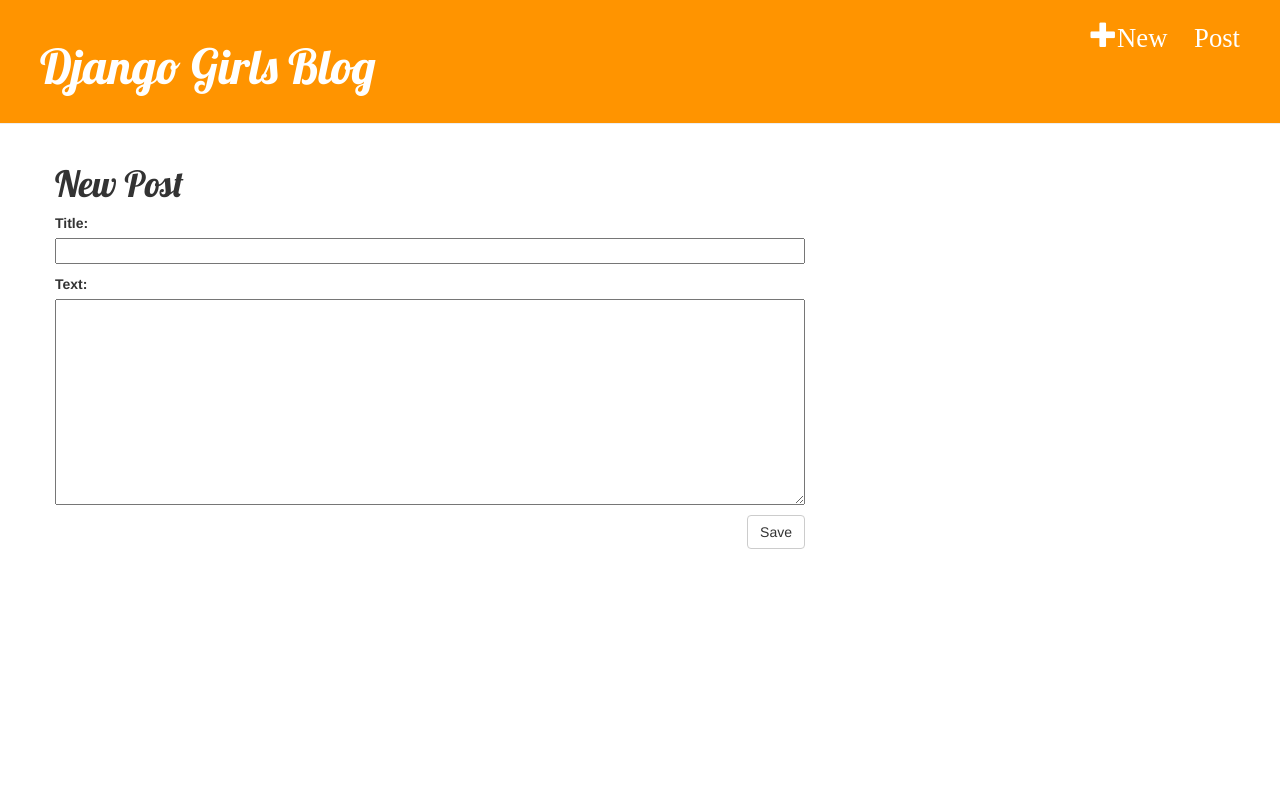
After one commit to maniafish/django_blog, a Django app: page /post/new/ in a window 1280 px wide. The commit adds this page. Run offline with Django 3.2, Linux system fonts and the light colour scheme; the visitor is signed in with stand-in values (Sample User, id 1); some libraries are stand-ins or nearby versions.

Commit message:
表单相关操作

```diff
--- /dev/null
+++ b/blog/forms.py
@@ -0,0 +1,9 @@
+from django import forms
+from .models import Post
+
+
+class PostForm(forms.ModelForm):
+
+    class Meta:
+        model = Post
+        fields = ('title', 'text',)
--- /dev/null
+++ b/blog/static/css/blog.css
@@ -0,0 +1,47 @@
+.page-header {
+	background-color: #ff9400;
+	margin-top: 0;
+	padding: 20px 20px 20px 40px;
+}
+
+.page-header h1, .page-header h1 a, .page-header h1 a:visited, .page-header h1 a:active {
+	color: #ffffff;
+	font-size: 36pt;
+	text-decoration: none;
+}
+
+.content {
+	margin-left: 40px;
+}
+
+h1, h2, h3, h4 {
+	font-family: 'Lobster', cursive;
+}
+
+.date {
+	float: right;
+	color: #828282;
+}
+
+.save {
+	float: right;
+}
+
+.post-form textarea, .post-form input {
+	width: 100%;
+}
+
+.top-menu, .top-menu:hover, .top-menu:visited {
+	color: #ffffff;
+	float: right;
+	font-size: 20pt;
+	margin-right: 20px;
+}
+
+.post {
+	margin-bottom: 70px;
+}
+
+.post h2 a, .post h2 a:visited {
+	color: #000000;
+}
--- /dev/null
+++ b/blog/templates/blog/base.html
@@ -0,0 +1,27 @@
+{% load staticfiles %}
+
+<html>
+    <head>
+        <link href="//cdn.bootcss.com/bootstrap/4.0.0-alpha.3/css/bootstrap.css" rel="stylesheet">
+        <link href="//cdn.bootcss.com/bootstrap/4.0.0-alpha.3/css/bootstrap.min.css" rel="stylesheet">
+        <link rel="stylesheet" href="{% static 'css/blog.css' %}">
+		<link href="//fonts.googleapis.com/css?family=Lobster&subset=latin,latin-ext" rel="stylesheet" type="text/css">
+        <title>Django Girls blog</title>
+    </head>
+    <body>
+        <div class="page-header">
+            {% if user.is_authenticated %}
+                <a href="{% url 'post_new' %}" class="top-menu"><span class="glyphicon glyphicon-plus">New Post</span></a>
+            {% endif %}
+            <h1><a href="/">Django Girls Blog</a></h1>
+        </div>
+        <div class="content container">
+            <div class="row">
+                <div class="col-md-8">
+                    {% block content %}
+                    {% endblock %}
+                </div>
+            </div>
+        </div>
+    </body>
+</html>
--- /dev/null
+++ b/blog/templates/blog/post_edit.html
@@ -0,0 +1,9 @@
+{% extends 'blog/base.html' %}
+
+{% block content %}
+<h1>New Post</h1>
+<form method="POST" class="post-form">{% csrf_token %}
+    {{ form.as_p }}
+    <button type="submit" class="save btn btn-default">Save</button>
+</form>
+{% endblock %}
--- a/blog/urls.py
+++ b/blog/urls.py
@@ -3,5 +3,9 @@ from . import views
 
 
 urlpatterns = [
+    url(r'^post/(?P<pk>[0-9]+)/$', views.post_detail, name='post_detail'),
+    url(r'^post/(?P<pk>[0-9]+)/edit/$', views.post_edit, name='post_edit'),
+    url(r'^post/(?P<pk>[0-9]+)/delete/$', views.post_delete, name='post_delete'),
     url(r'^$', views.post_list, name='post_list'),
+    url(r'^post/new/$', views.post_new, name='post_new'),
 ]
--- a/blog/views.py
+++ b/blog/views.py
@@ -1,5 +1,58 @@
-from django.shortcuts import render
+from django.shortcuts import render, get_object_or_404
+from .models import Post
+from django.utils import timezone
+from .forms import PostForm
+from django.core.urlresolvers import reverse
+from django.http import HttpResponseRedirect
 
 
 def post_list(request):
-    return render(request, 'blog/post_list.html', {})
+    posts = Post.objects.filter(
+        published_date__lte=timezone.now()).order_by('published_date')
+    return render(request, 'blog/post_list.html', {'posts': posts})
+
+
+def post_detail(request, pk):
+    post = get_object_or_404(Post, pk=pk)
+    return render(request, 'blog/post_detail.html', {'post': post})
+
+
+def post_new(request):
+    if request.method == "POST":
+        form = PostForm(request.POST)
+        if form.is_valid():
+            post = form.save(commit=False)
+            post.author = request.user
+            post.published_date = timezone.now()
+            post.save()
+        return HttpResponseRedirect((reverse('post_detail', args=(post.pk,))))
+    else:
+        form = PostForm()
+    return render(request, 'blog/post_edit.html', {'form': form})
+
+
+def post_edit(request, pk):
+    post = get_object_or_404(Post, pk=pk)
+    if request.method == "POST":
+        form = PostForm(request.POST, instance=post)
+        if form.is_valid():
+            post = form.save(commit=False)
+            post.author = request.user
+            post.published_date = timezone.now()
+            post.save()
+            return HttpResponseRedirect((reverse('post_detail', args=(post.pk,))))
+    else:
+        form = PostForm(instance=post)
+    return render(request, 'blog/post_edit.html', {'form': form})
+
+
+def post_delete(request, pk):
+    if request.method == "POST":
+        if "yes" in request.POST:
+            post = get_object_or_404(Post, pk=pk)
+            post.delete()
+            return HttpResponseRedirect((reverse('post_list')))
+        else:
+            return HttpResponseRedirect((reverse('post_detail', args=(pk,))))
+    else:
+        return render(request, 'blog/post_delete.html')
```
Also changed, not shown: blog/templates/blog/post_delete.html (added, +12 -0 lines), blog/templates/blog/post_detail.html (added, +15 -0 lines), blog/templates/blog/post_list.html (+8 -21 lines).
